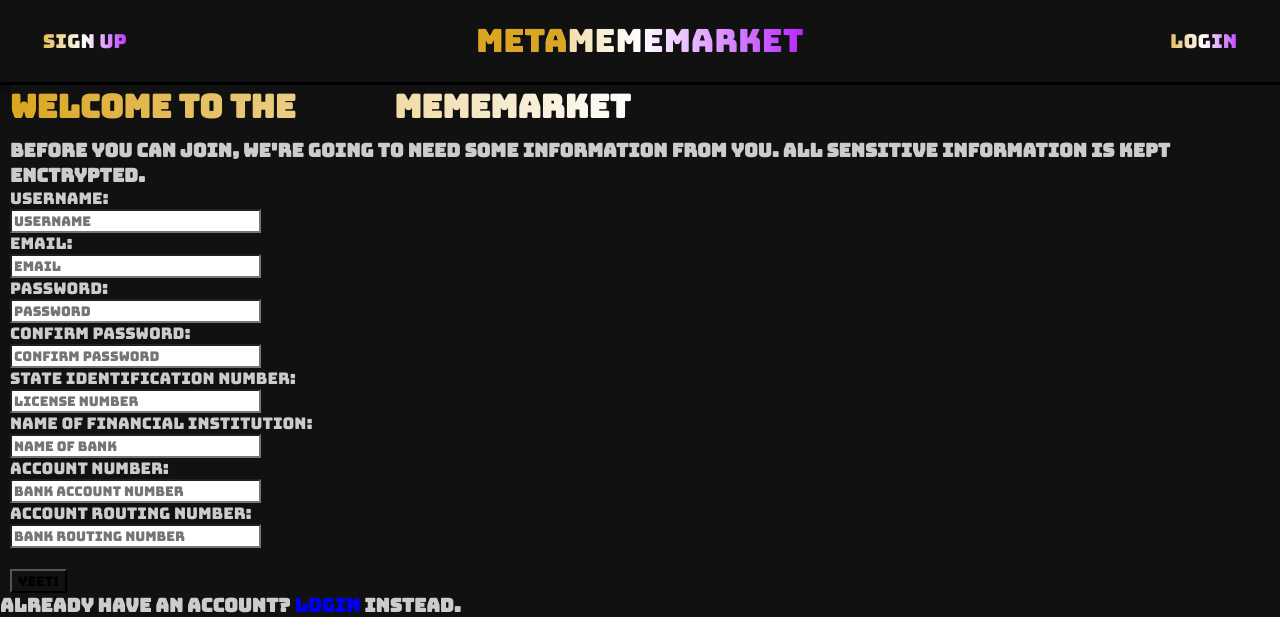
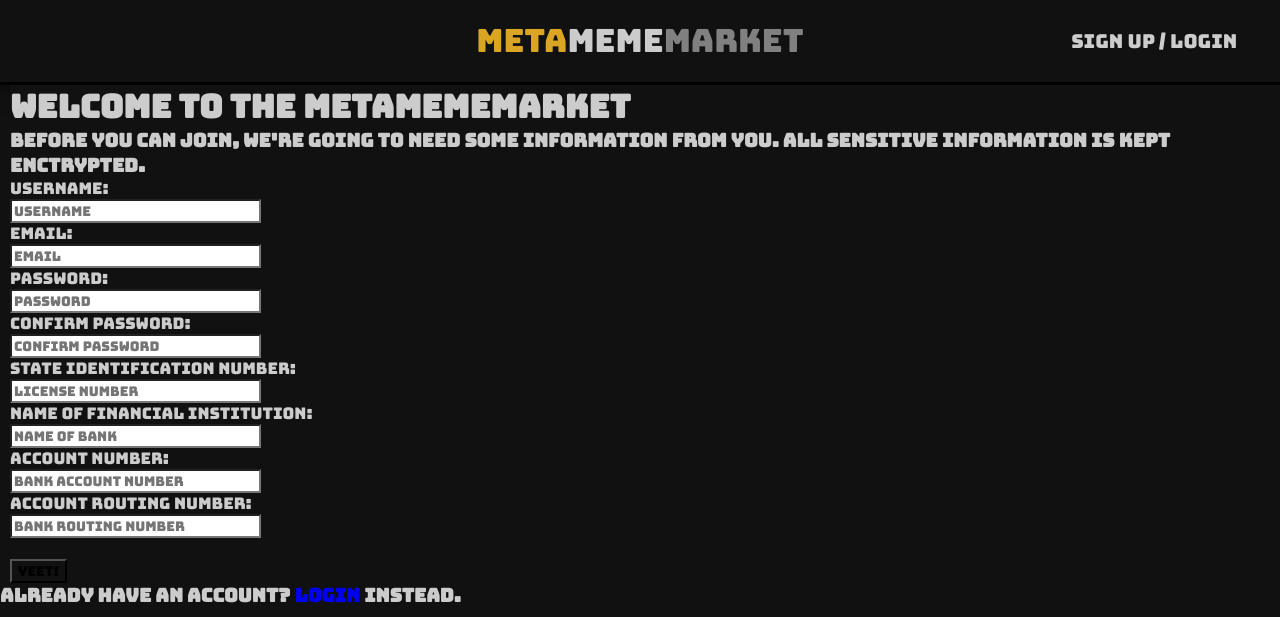
Before and after one commit to evanhosni/meta-meme-market, a Node server app: page /signup in a window 1280 px wide. Shown: the top 617 px of the page. Run offline with Node 20, Linux system fonts and the light colour scheme; some libraries are stand-ins or nearby versions.

Commit message:
fixed some glitches and some styling

```diff
--- a/controllers/frontEndRoutes.js
+++ b/controllers/frontEndRoutes.js
@@ -48,13 +48,13 @@
         // }
         // else {
         //     res.render("home", {
-        //         ...hbsMemes, loggedIn: req.session.loggedIn, currentUser: req.session.user.username,
+        //         ...hbsMemes, loggedIn: req.session.loggedIn, currentUser: req.session,
         //         memes: hbsMemes
         //     })
         // }
         res.render("home", {
-            ...hbsMemes, loggedIn: req.session.loggedIn, currentUser: req.session.username,
-            memes: hbsMemes
+            ...hbsMemes, loggedIn: req.session.loggedIn, currentUser: req.session.user,
+            memes: hbsMemes, balance
         })
     }).catch(err => {
         console.log(err)
@@ -72,7 +72,7 @@
         where: {
             id: req.params.id
         },
-        attributes: ['img', 'share_price', 'number_shares', 'user_id'],
+        // attributes: ['img', 'title', 'share_price', 'number_shares', 'user_id'],
         include: [{
             model: User,
             attributes: ['username']
@@ -126,7 +126,7 @@
             }
         }]
     }).then(userData => {
-        // const hbsUser = userData.get({plain:true})
+        const hbsUser = userData.get({plain:true})
         const plainUser = userData.get({ plain: true });
         for (meme of plainUser.memes) {
             if (meme.shares.length) {
@@ -139,8 +139,8 @@
             user: plainUser, balance})
         if(req.session.loggedIn && req.session.user.username == req.params.username) {
             res.render("user", {
-                ...hbsUser, loggedIn: req.session.loggedIn, currentUser: req.session.user.username, sameUser: true,
-                user: hbsUser
+                ...hbsUser, loggedIn: req.session.loggedIn, currentUser: req.session.user, sameUser: true,
+                user: hbsUser, balance
             })
         } else {
             res.render("user", {
--- a/public/css/style.css
+++ b/public/css/style.css
@@ -94,12 +94,6 @@
     margin-left: 10px;
 }
 
-#topnav a {
-    background-image: linear-gradient(to right, goldenrod,rgb(255, 255, 255), rgb(170, 0, 255));
-    -webkit-background-clip: text;
-    -webkit-text-fill-color: transparent;
-}
-
 #title {
     display: block;
     font-size: 2.5vw;
@@ -110,28 +104,25 @@
     left: 0;
     right: 0;
     text-align: center;
-    background-image: linear-gradient(to right, goldenrod,rgb(255, 255, 255), rgb(170, 0, 255));
-  -webkit-background-clip: text;
-  -webkit-text-fill-color: transparent;
-
 }
 
-#title span {
-    background-image: linear-gradient(to right, goldenrod, goldenrod, goldenrod 0);
-  -webkit-background-clip: text;
-  -webkit-text-fill-color: transparent;
+#title_gold {
+    color: var(--gold)
+}
+
+#title_white {
+    color: var(--white)
+}
+
+#title_gray {
+    color: gray
 }
 
 .link {
     padding: 1vw;
+    color: var(--white);
 }
 
-h1 {
-    background-image: linear-gradient(to right, goldenrod,rgb(255, 255, 255), rgb(170, 0, 255));
-    -webkit-background-clip: text;
-    -webkit-text-fill-color: transparent;
-    margin-bottom: 10px;
-}
 
 #buy-btn {
     position: absolute;
@@ -428,6 +419,18 @@
     margin: 0 2vw 2vw 2vw;
 }
 
+#user_logout {
+    border-top: solid rgb(0, 0, 0, 0.35) 3px;
+    margin-top: 3vw;
+    text-align: center;
+    padding: 4vw
+}
+
+#user_logout a {
+    color: var(--white);
+    font-size: x-large;
+}
+
 #meme {
     margin-top: 1.5em;
     display: flex;
--- a/public/js/upload.js
+++ b/public/js/upload.js
@@ -64,7 +64,7 @@
             return err;
         } else {
             res.json().then(data=>{
-                // location.href = `/meme/${data.id}`
+                location.href = `/meme/${data.id}`
             })
         }
     })
--- a/views/layouts/main.handlebars
+++ b/views/layouts/main.handlebars
@@ -13,14 +13,15 @@
             {{#if loggedIn}}
             <a href="/upload" class="link">Upload</a>
             {{!-- <a href="/upload" class="link">Upload</a> --}}
-            <a id="title" href="/"><span>Meta</span>MemeMarket</a>
+            <a id="title" href="/"><span id="title_gold">Meta</span><span id="title_white">Meme</span><span id="title_gray">Market</span></a>
             {{!-- <a href="/logout">Logout</a> --}}
             <a href="/user/{{currentUser.username}}" class="link">{{currentUser.username}} 💰<span style="font-size: 10px;">x</span>{{balance}}</a>
 
             {{else}}
-            <a href="/signup" class="link">Sign up</a>
-            <a id="title" href="/"><span>Meta</span>MemeMarket</a>
-            <a href="/login" class="link">Login</a>
+            <div></div>
+            <a id="title" href="/"><span id="title_gold">Meta</span><span id="title_white">Meme</span><span id="title_gray">Market</span></a>
+                <a href="/signup" class="link">Sign up / Login</a>
+                {{!-- <a style="display: inline;" href="/login" class="link">Login</a> --}}
             {{/if}}
         {{!-- <a href="/login">Login</a> --}}
         {{!-- <a href="/api/users/logout">logout</a> --}}
```
Also changed, not shown: views/user.handlebars (+9 -3 lines).
